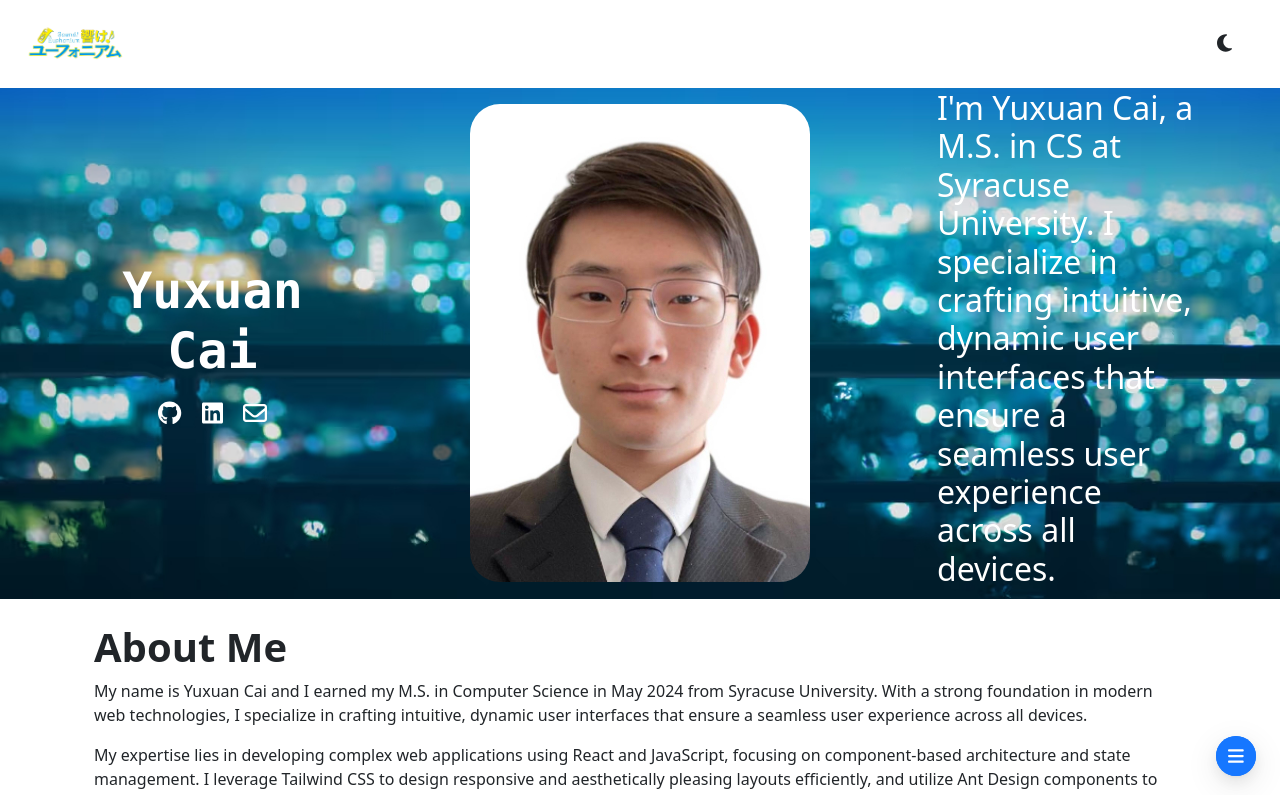
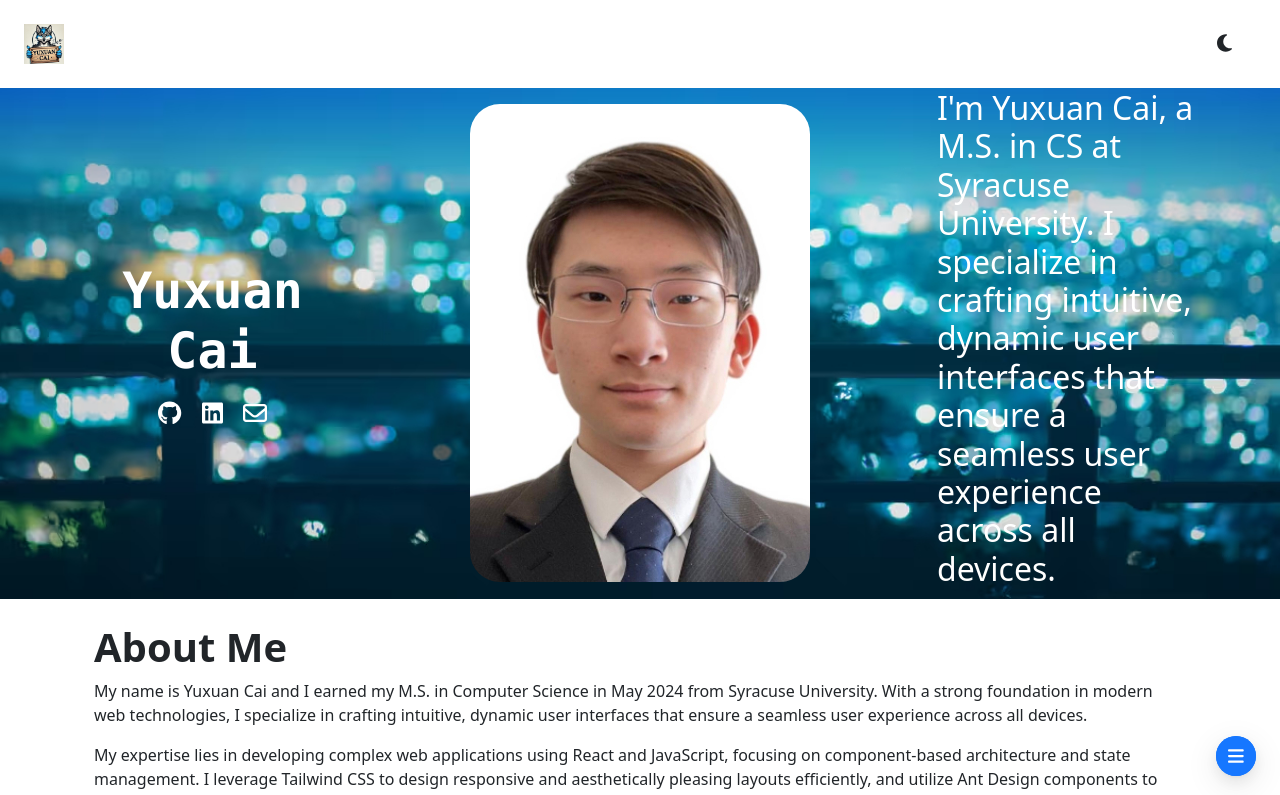
Before and after one commit to YuxuanCai320/Portfolio, a React (Create React App) app in the folder portfolio/: page / in a window 1280 px wide. Shown: the top 795 px of the page. Built offline with nearby package versions, Linux system fonts and the light colour scheme; no server answers; the database is empty.

Commit message:
icon update

```diff
--- a/portfolio/public/index.html
+++ b/portfolio/public/index.html
@@ -2,16 +2,16 @@
 <html lang="en">
 <head>
     <meta charset="utf-8" />
-    <link rel="icon" href="%PUBLIC_URL%/favicon.ico" />
+    <link rel="icon" href="%PUBLIC_URL%/Coyote_logo.png" />
     <link rel="stylesheet" href="https://cdnjs.cloudflare.com/ajax/libs/font-awesome/5.15.3/css/all.min.css">
     <link rel="stylesheet" href="https://fonts.googleapis.com/css2?family=Roboto:wght@400;700&display=swap">
     <meta name="viewport" content="width=device-width, initial-scale=1" />
     <meta name="theme-color" content="#000000" />
     <meta
             name="description"
-            content="Web site created using create-react-app"
+            content="Yuxuan Cai's Portfolio"
     />
-    <link rel="apple-touch-icon" href="%PUBLIC_URL%/logo192.png" />
+    <link rel="apple-touch-icon" href="%PUBLIC_URL%/Coyote_logo.png" />
     <!--
       manifest.json provides metadata used when your web app is installed on a
       user's mobile device or desktop. See https://developers.google.com/web/fundamentals/web-app-manifest/
--- a/portfolio/src/App.js
+++ b/portfolio/src/App.js
@@ -38,7 +38,7 @@ function App() {
             <nav className="fixed top-0 w-full navbar-switch p-4 flex justify-between items-center z-50">
                 <div className="flex items-center">
                     <a href="/">
-                        <img src={`${process.env.PUBLIC_URL}/asset/image/Anime-Eupho-Logo.png`} alt="Logo" className="navbar-logo" />
+                        <img src={`${process.env.PUBLIC_URL}/asset/image/Coyote_logo.png`} alt="Logo" className="navbar-logo" />
                     </a>
                 </div>
                 <div className="flex items-center">
```
Also changed, not shown: portfolio/public/asset/image/Coyote_logo.png (added), portfolio/public/manifest.json.
